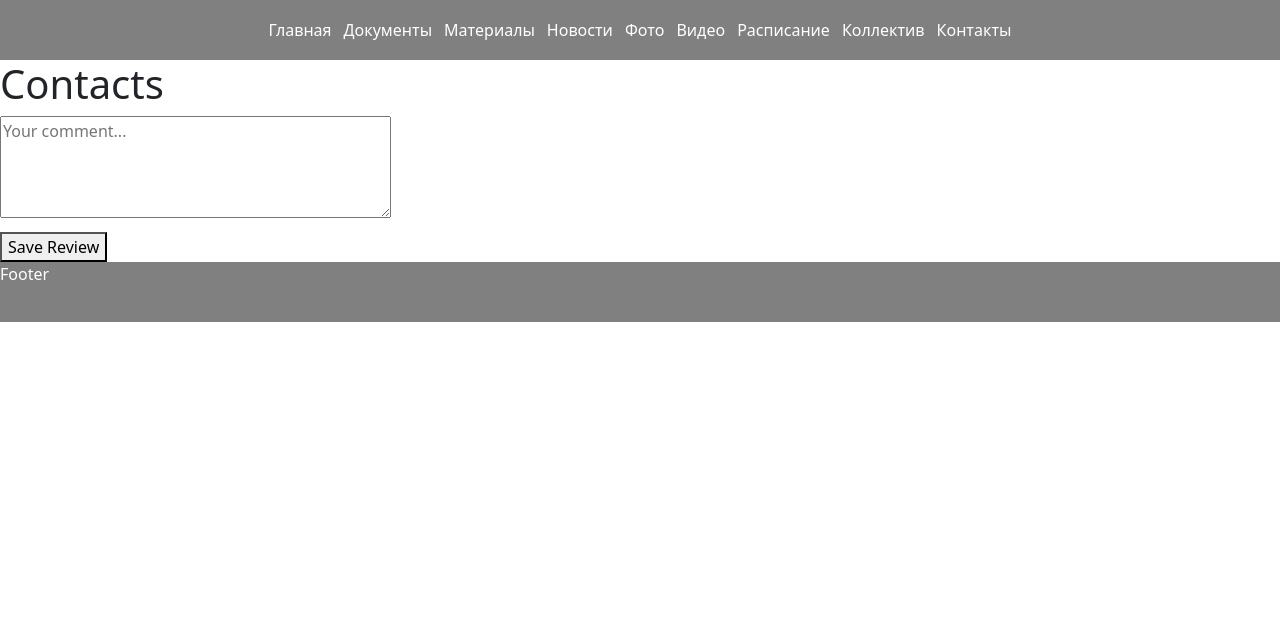
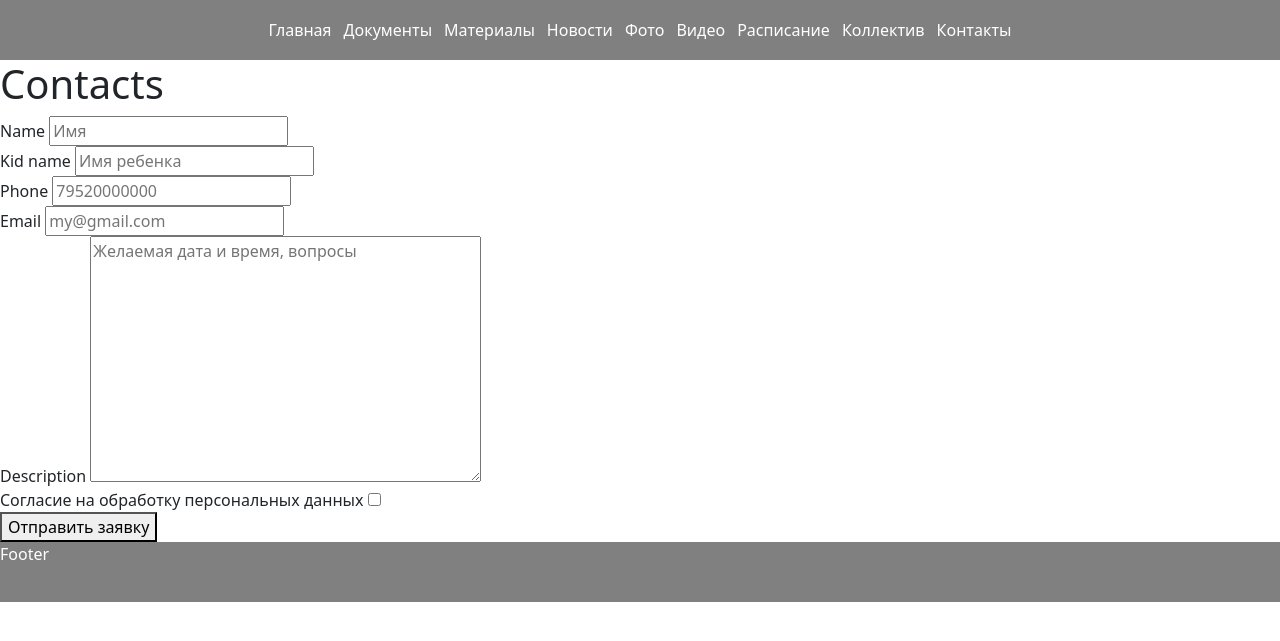
Before and after one commit to artem-vasenin/box-base, a Django app: page /contacts/ in a window 1280 px wide. Shown: the top 641 px of the page. Run offline with Django 5.2, Linux system fonts and the light colour scheme; some libraries are stand-ins or nearby versions.

Commit message:
updated form

```diff
--- a/app_contacts/forms.py
+++ b/app_contacts/forms.py
@@ -1,13 +1,46 @@
 from django import forms
+from django.core.validators import RegexValidator
 
 from .models import Excursion
 
 
 class ExcursionForm(forms.ModelForm):
     """ Форма заявки на экскурсию """
-    rating = forms.ChoiceField(
-        choices=[(i, '★') for i in range(1, 6)],
-        widget=forms.RadioSelect(attrs={'required': True})
+    name = forms.CharField(
+        max_length=100,
+        required=True,
+        widget=forms.TextInput(attrs={'class': 'Input', 'placeholder': 'Имя', 'id': 'name'})
+    )
+    kid_name = forms.CharField(
+        max_length=100,
+        required=True,
+        widget=forms.TextInput(attrs={'class': 'Input', 'placeholder': 'Имя ребенка', 'id': 'name'})
+    )
+    phone = forms.CharField(
+        max_length=11,
+        required=True,
+        label='Phone',
+        widget=forms.TextInput(
+            attrs={'class': 'Input', 'placeholder': '79520000000', 'id': 'phone'}
+        ),
+        validators=[
+            RegexValidator(
+                regex=r'^79\d{9}$',
+                message='Номер телефона должен начинаться с 79 и содержать 11 цифр, например: 79529999999',
+            ),
+        ]
+    )
+    email = forms.EmailField(
+        required=True,
+        label='Email',
+        widget=forms.EmailInput(
+            attrs={'class': 'Input', 'placeholder': 'my@gmail.com', 'id': 'email'}
+        )
+    )
+    description = forms.CharField(
+        max_length=9999,
+        required=False,
+        widget=forms.Textarea(attrs={'class': 'Textarea', 'placeholder': 'Желаемая дата и время, вопросы', 'id': 'description'})
     )
 
     class Meta:
--- a/app_contacts/models.py
+++ b/app_contacts/models.py
@@ -1,3 +1,5 @@
+from django.core.validators import RegexValidator
+
 from django.db import models
 
 
@@ -5,7 +7,13 @@ class Excursion(models.Model):
     """ Модель заявки на экскурсию """
     name = models.CharField(max_length=100, verbose_name='Имя')
     kid_name = models.CharField(max_length=100, verbose_name='Имя ребёнка')
-    phone = models.CharField(max_length=12, unique=True, verbose_name='Телефон')
+    phone = models.CharField(max_length=11, null=True, blank=True, verbose_name='Телефон', validators=[
+        RegexValidator(
+                regex=r'^79\d{9}$',
+                message='Номер телефона должен начинаться с 79 и содержать 11 цифр, например: 79529999999',
+            ),
+        ]
+    )
     email = models.EmailField(max_length=100, unique=True, verbose_name='E-mail')
     description = models.TextField(null=True, blank=True, verbose_name='Желаемая дата и время, вопросы')
     is_agree = models.BooleanField(default=False, blank=True, verbose_name='Согласие на обработку персональных данных')
--- a/app_contacts/templates/contacts/details.html
+++ b/app_contacts/templates/contacts/details.html
@@ -10,17 +10,44 @@
 {% block body %}
 <h1>Contacts</h1>
 
-    <div class="form">
-        <form action="{% url 'contacts:add-form' %}?next={{ request.path }}" method="post" class="form">
+    <div class="form-block">
+        <form action="{% url 'contacts:details' %}" method="post" class="form">
             {% csrf_token %}
 
-            <div class="description">
+            <div class="form-group">
+                <label for="{{ form.name.id_for_label }}">{{ form.name.label }}</label>
+                {{ form.name }}
+                {% if form.name.errors %}<div class="error">{{ form.name.errors }}</div>{% endif %}
+            </div>
+            <div class="form-group">
+                <label for="{{ form.kid_name.id_for_label }}">{{ form.kid_name.label }}</label>
+                {{ form.kid_name }}
+                {% if form.kid_name.errors %}<div class="error">{{ form.kid_name.errors }}</div>{% endif %}
+            </div>
+            <div class="form-group">
+                <label for="{{ form.phone.id_for_label }}">{{ form.phone.label }}</label>
+                {{ form.phone }}
+                {% if form.phone.errors %}<div class="error">{{ form.phone.errors }}</div>{% endif %}
+            </div>
+            <div class="form-group">
+                <label for="{{ form.email.id_for_label }}">{{ form.email.label }}</label>
+                {{ form.email }}
+                {% if form.email.errors %}<div class="error">{{ form.email.errors }}</div>{% endif %}
+            </div>
+            <div class="form-group">
+                <label for="{{ form.description.id_for_label }}">{{ form.description.label }}</label>
                 {{ form.description }}
+                {% if form.description.errors %}<div class="error">{{ form.description.errors }}</div>{% endif %}
+            </div>
+            <div class="form-group">
+                <label for="{{ form.is_agree.id_for_label }}">{{ form.is_agree.label }}</label>
+                {{ form.is_agree }}
+                {% if form.is_agree.errors %}<div class="error">{{ form.is_agree.errors }}</div>{% endif %}
             </div>
 
-            <button type="submit" class="button add-review-button mt-2">
+            <button type="submit" class="button">
                 <i class="fa-solid fa-message"></i>
-                <span>Save Review</span>
+                <span>Отправить заявку</span>
             </button>
         </form>
     </div>
--- a/app_contacts/urls.py
+++ b/app_contacts/urls.py
@@ -1,11 +1,10 @@
 from django.urls import path
 
-from app_contacts.views import DetailsView, AddFormView
+from app_contacts.views import DetailsView
 
 
 app_name='contacts'
 
 urlpatterns = [
     path('', DetailsView.as_view(), name='details'),
-    path('add-form/', AddFormView.as_view(), name='add-form'),
 ]
--- a/app_contacts/views.py
+++ b/app_contacts/views.py
@@ -7,6 +7,7 @@ from .forms import ExcursionForm
 
 
 class DetailsView(View):
+    """ EndPoint показа страницы контакта """
     def get(self, request: HttpRequest) -> HttpResponse:
         form = ExcursionForm()
         ctx = {
@@ -14,18 +15,16 @@ class DetailsView(View):
         }
         return render(request, 'contacts/details.html', ctx)
 
-
-
-class AddFormView(View):
-    """ Контроллер добавления заявки """
+    """ EndPoint добавления заявки """
     def post(self, request: HttpRequest) -> HttpResponse:
-        next_url = request.GET.get('next') or '/'
         form = ExcursionForm(request.POST)
 
         if form.is_valid():
             form.save()
+            print('valid')
             messages.success(request, 'Заявка успешно добавлена')
         else:
             messages.error(request, 'Заявка не добавлена')
+            print(form.errors)
 
-        return redirect(next_url)
+        return render(request, 'contacts/details.html', {'form': form})
```
Also changed, not shown: app_contacts/migrations/0001_initial.py (added), app_contacts/migrations/0002_alter_excursion_phone.py (added), db.sqlite3.
